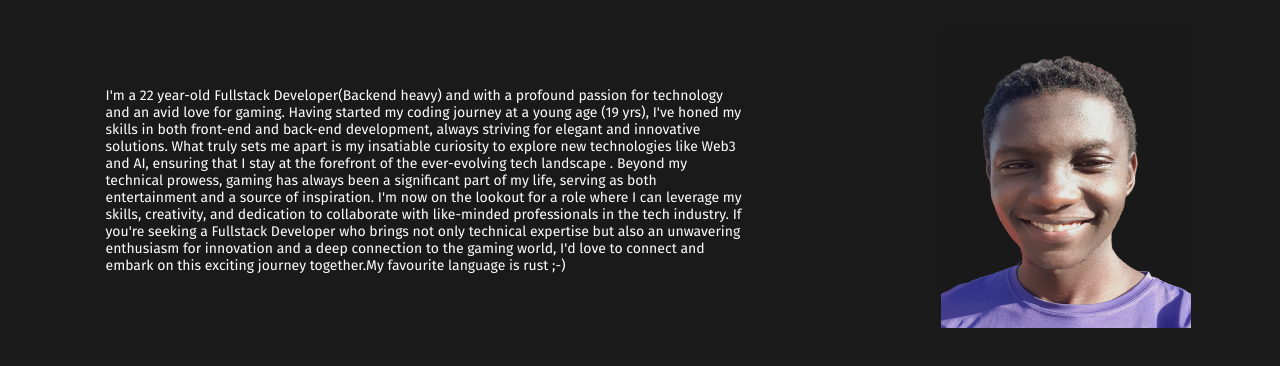
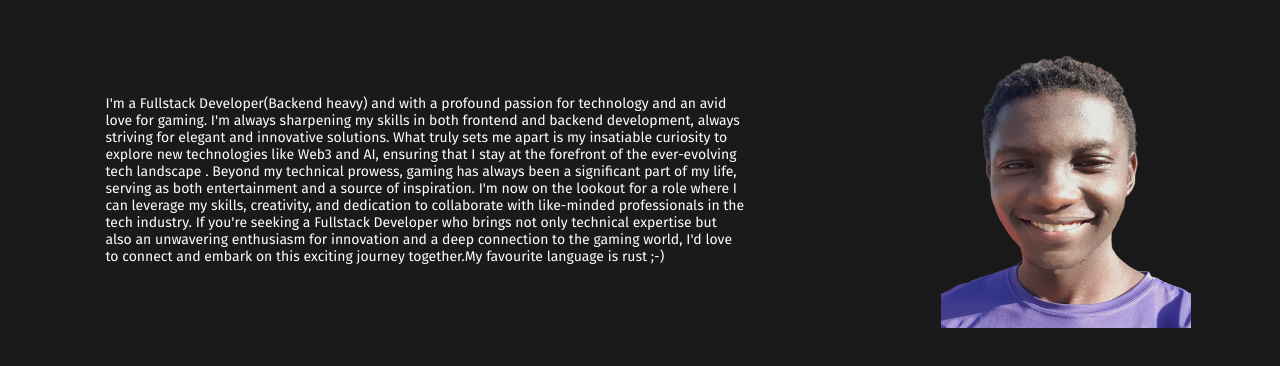
Before and after one commit to Benbellah-Owino/BenbellahOwinoPortfolio, a plain HTML site: page index.html in a window 1280 px wide. Shown: the part 275-641 px from the top of the page. Drawn offline with Linux system fonts and the light colour scheme.

Commit message:
Update index.html

```diff
--- a/index.html
+++ b/index.html
@@ -33,13 +33,12 @@
     <section class="home" id="home">
 
         <article class="about_me">
-            I'm a <span id="age"></span> year-old Fullstack Developer(Backend heavy) and with a profound passion for
+            I'm a Fullstack Developer(Backend heavy) and with a profound passion for
             technology
             and an avid
             love
             for gaming.
-            Having started
-            my coding journey at a young age (19 yrs), I've honed my skills in both front-end and back-end development,
+            I'm always sharpening my skills in both frontend and backend development,
             always
             striving for
             elegant and innovative solutions. What truly sets me apart is my insatiable curiosity to explore new
```
